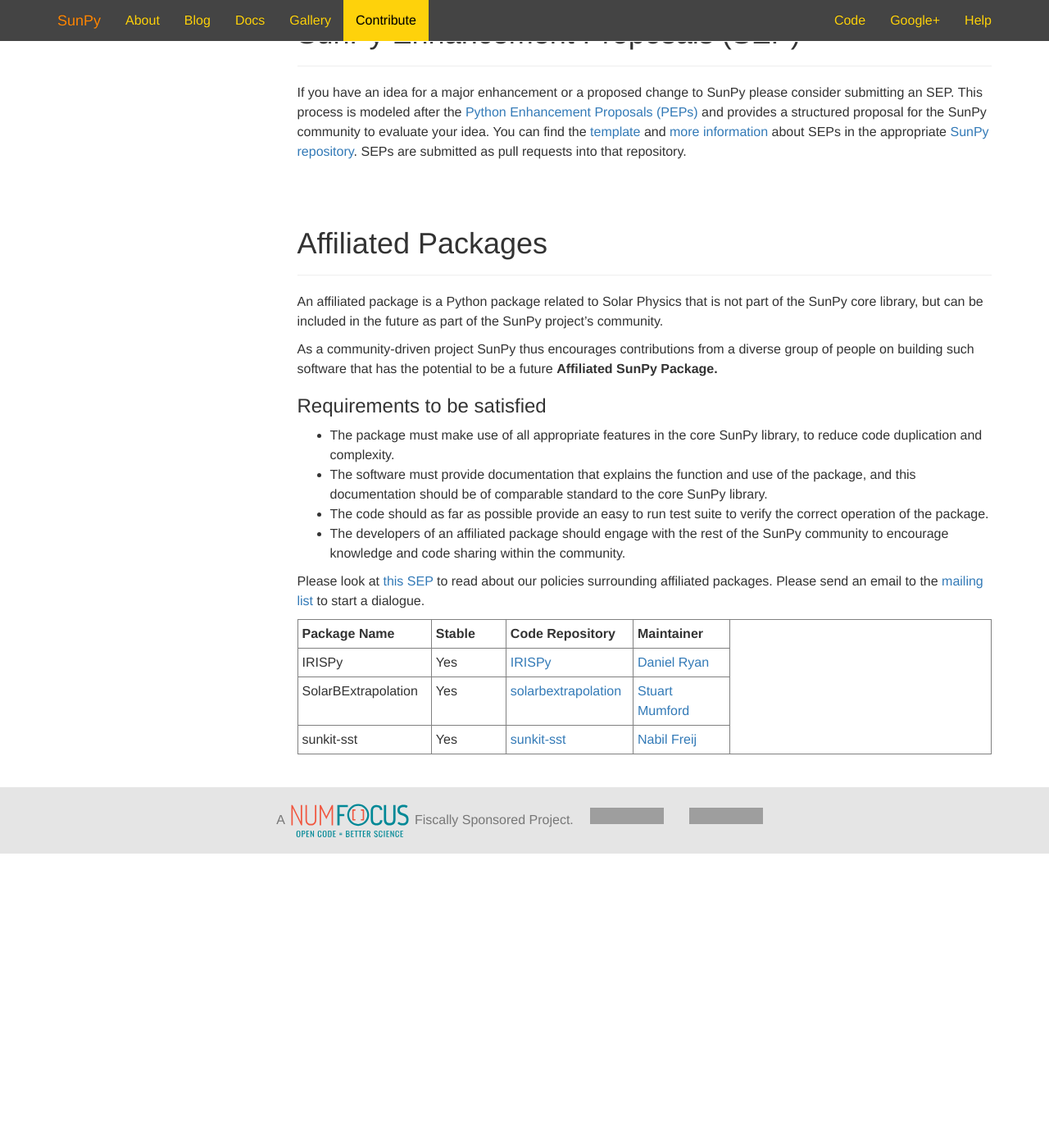
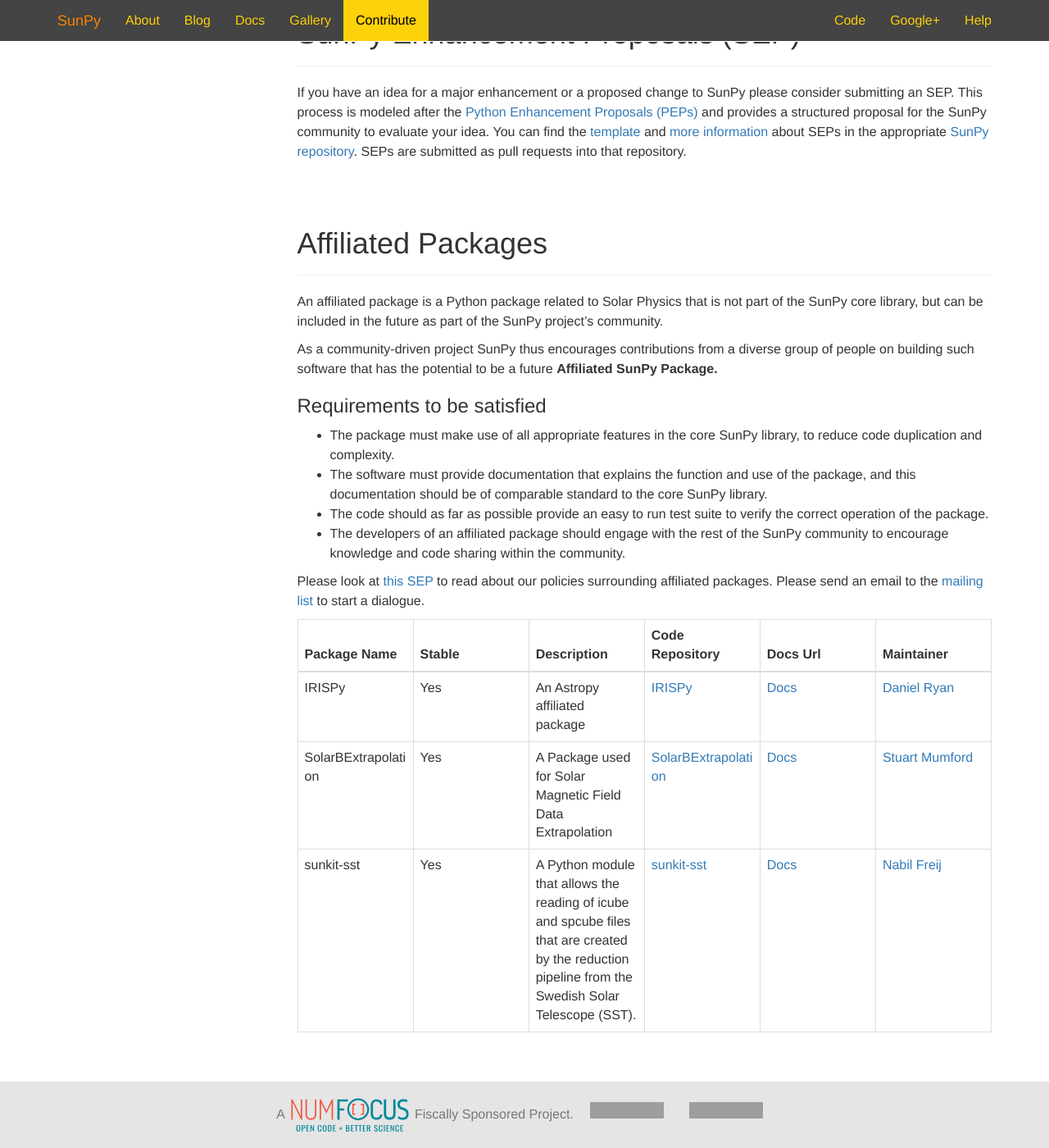
Before and after one commit to sunpy/sunpy.org, a Jekyll site: the page built from contribute.html, in a window 1280 px wide and 1400 px high, scrolled down 1112 px. Shown: the whole window at 82% size. Built offline with Jekyll 4.4.1, drawn with Linux system fonts in a browser that asks for light colours; comment, search, counter and statistics services are not loaded; before the commit the page ends 2153 px from its top, so only the background shows below that; grey boxes are pictures that could not be loaded.

Commit message:
Added docs url and description

```diff
--- a/contribute.html
+++ b/contribute.html
@@ -111,60 +111,68 @@
 </p>
 
 
+<!-- Style for Table ========== -->
+<style>
+ table { table-layout: fixed; }
+ table th, table td { overflow: hidden; }
+</style>
 
+	<table class="table table-bordered">
+  <thead>
+    <tr>
 
-	<table border="1" width="100%" id="sunpy-affiliated-packages">
-	<colgroup>
-	<col width="17%">
-	<col width="10%">
-	<col width="14%">
-	<col width="13%">
-	<col width="21%">
-	<col width="14%">
-	</colgroup>
-	<thead valign="bottom">
-	<tr class="row-odd"><th class="head">Package Name</th>
-	<th class="head">Stable</th>
+      <th>Package Name</th>
+      <th>Stable</th>
+<th>Description</th>
+      <th>Code Repository</th>
+<th>Docs Url</th>
+      <th>Maintainer</th>
 
-
-
-	<th class="head">Code Repository</th>
-	<th class="head">Maintainer</th>
     </tr>
   </thead>
-	<tbody valign="top">
+  <tbody>
 
+	  <!-- IRISPy ========== -->
+<tr>
 
-
-
-
-	<!-- Irispy =========== -->
-		<tr>
       <td>IRISPy</td>
       <td>Yes</td>
+<td>An Astropy affiliated package</td>
+
       <td><a href="https://github.com/sunpy/irispy">IRISPy</a></td>
+<td><a href="http://docs.sunpy.org/projects/irispy/en/latest/">Docs</a></td>
       <td><a href="https://github.com/DanRyanIrish">Daniel Ryan</a></td>
     </tr>
 
 
 
-	<!-- SolarBExtrapolation =========== -->
+	  <!-- SolarBExtrapolation ========== -->
+
 <tr>
+
       <td>SolarBExtrapolation</td>
       <td>Yes</td>
-		<td><a href="https://github.com/sunpy/solarbextrapolation">solarbextrapolation</a></td>
+<td>A Package used for Solar Magnetic Field Data Extrapolation</td>
+
+      <td><a href="https://github.com/sunpy/solarbextrapolation">SolarBExtrapolation</a></td><td><a href="http://docs.sunpy.org/projects/solarbextrapolation/en/latest/">Docs</a></td>
 <td><a href="https://github.com/Cadair">Stuart Mumford</a></td>
     </tr>
 
+	  <!-- Sunkit-sst ========== -->
+    <tr>
 
-	<!-- Sunkist-sst =========== -->
-		<tr>
       <td>sunkit-sst</td>
       <td>Yes</td>
+<td>A Python module that allows the reading of icube and spcube files that are created by the reduction pipeline from the Swedish Solar Telescope (SST).</td>
       <td><a href="https://github.com/sunpy/sunkit-sst">sunkit-sst</a></td>
+<td><a href="http://docs.sunpy.org/projects/sunkit-sst/en/latest/index.html">Docs </a></td>
+
 <td><a href="https://github.com/nabobalis">Nabil Freij</a></td>
     </tr>
 
   </tbody>
 </table>
+
+
+
 </div>
```
Lines whose indentation alone changed are shown as unchanged.
